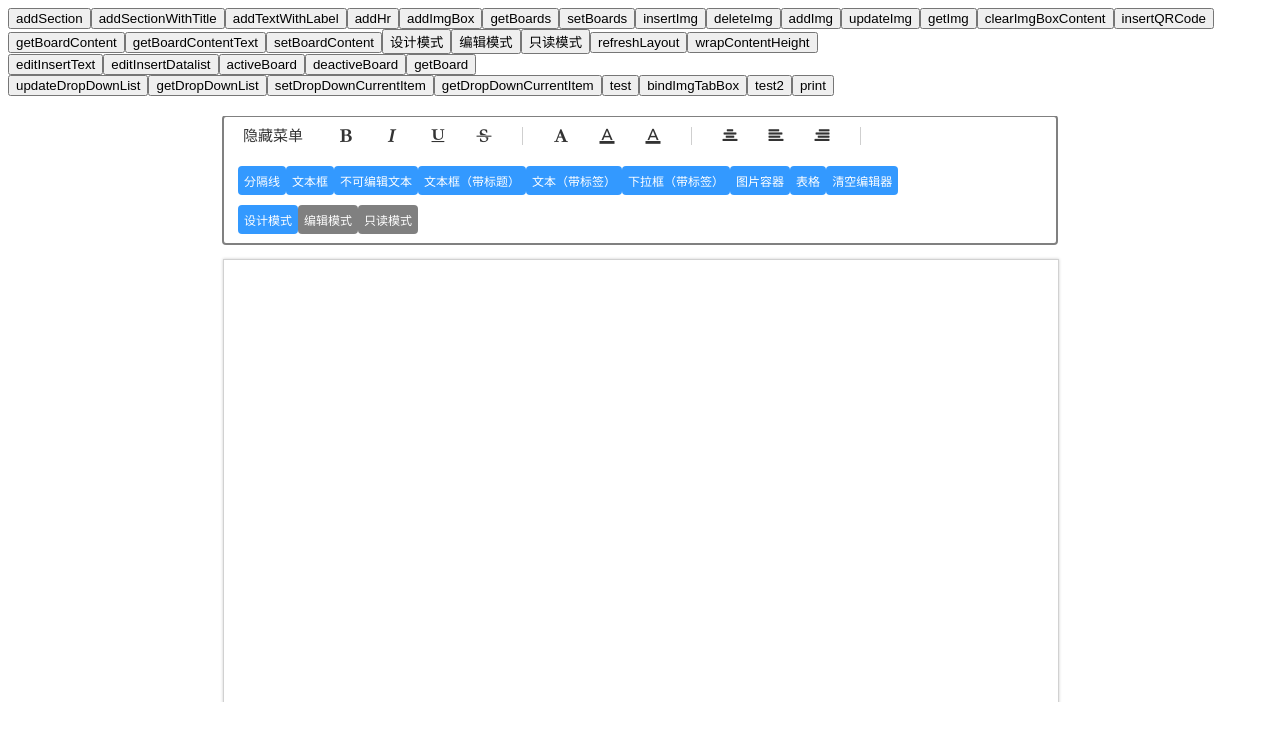
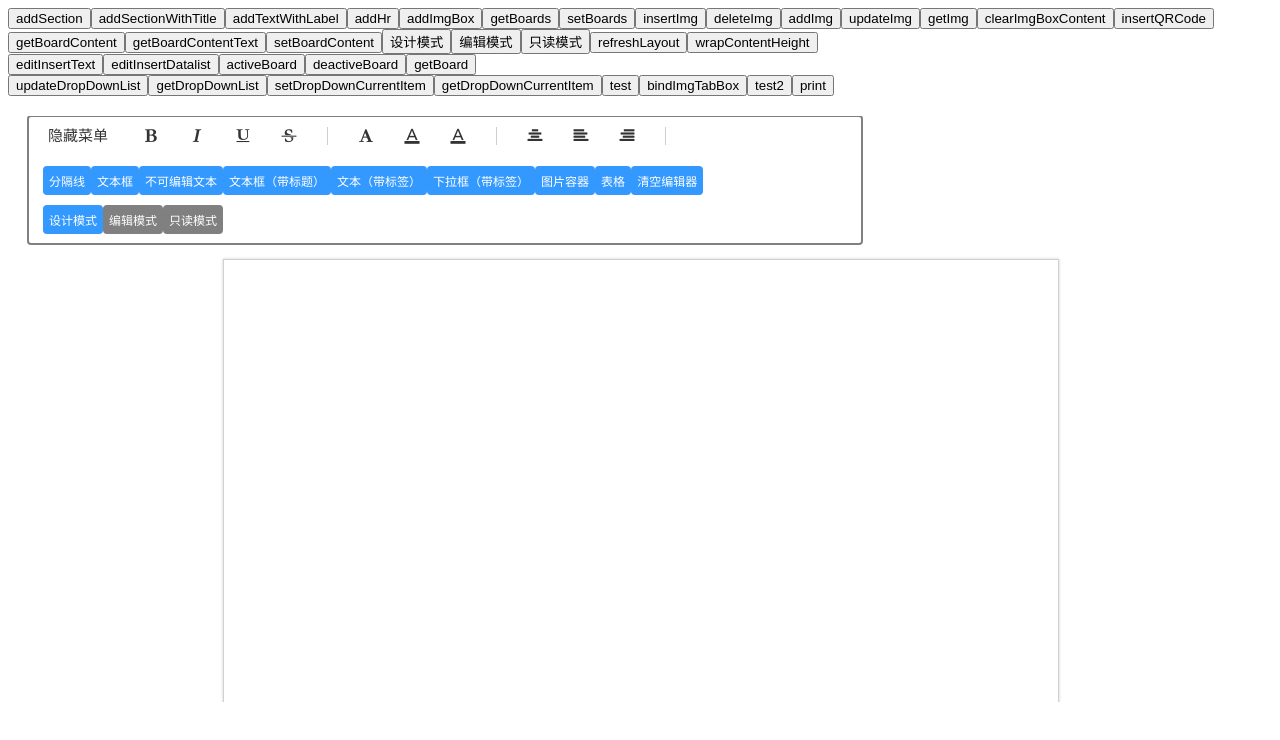
Before and after one commit to MaxYYYYY/vue-maxeditor, a Vue app: page / in a window 1280 px wide. Shown: the top 740 px of the page. Built offline with nearby package versions, Linux system fonts and the light colour scheme.

Commit message:
菜单栏增加不同屏幕下的适配

```diff
--- a/src/assets/maxeidtor-toolbar.vue
+++ b/src/assets/maxeidtor-toolbar.vue
@@ -1,8 +1,8 @@
 <template>
-  <div class="maxeditor-toolbar"
+  <div class="maxeditor-toolbar maxeditor-toolbar-responsive"
        :id="'maxeditor-toolbar-'+maxeditorRootId"
        ref="maxEditorToolbar"
-       style="transition: 0.3s; min-height: 40px ;position: absolute; top:0; right:50%;transform: translate(50%,0);"
+       style=""
        :style="{'width': width+paddingX*2+'px'}">
     <div :id="'maxeditor-toolbar-'+maxeditorRootId+'-a'">
       <a class="maxeditor-toolbar-item" style="width: 100px" @click="hideMenu">隐藏菜单</a>
--- a/src/assets/style.css
+++ b/src/assets/style.css
@@ -175,11 +175,28 @@
   -ms-user-select: none;
   user-select: none;
   background-color: white;
+  min-height: 40px;
+  position: absolute;
+  top: 0;
+}
+
+@media (min-width: 1380px) {
+  .maxeditor-toolbar-responsive {
+    right: 50%;
+    transform: translate(50%, 0);
+  }
+}
+
+@media (max-width: 1380px) {
+  .maxeditor-toolbar-responsive {
+    left: 0;
+    margin-left: 20px;
+  }
 }
 
 .maxeditor-toolbar-button {
   position: relative;
-  z-index:1;
+  z-index: 1;
   display: inline-block;
   color: #fff;
   background-color: #39f;
```
